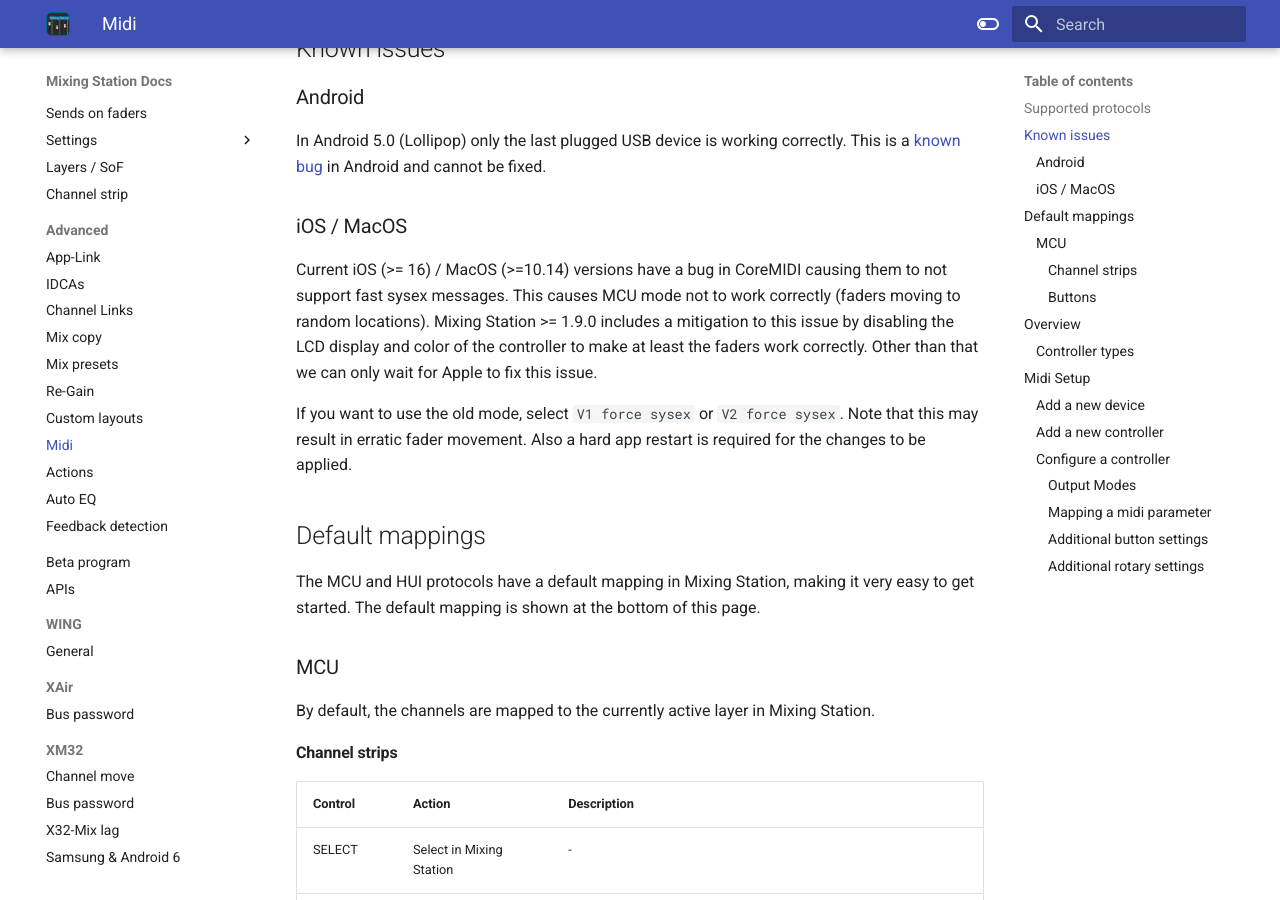
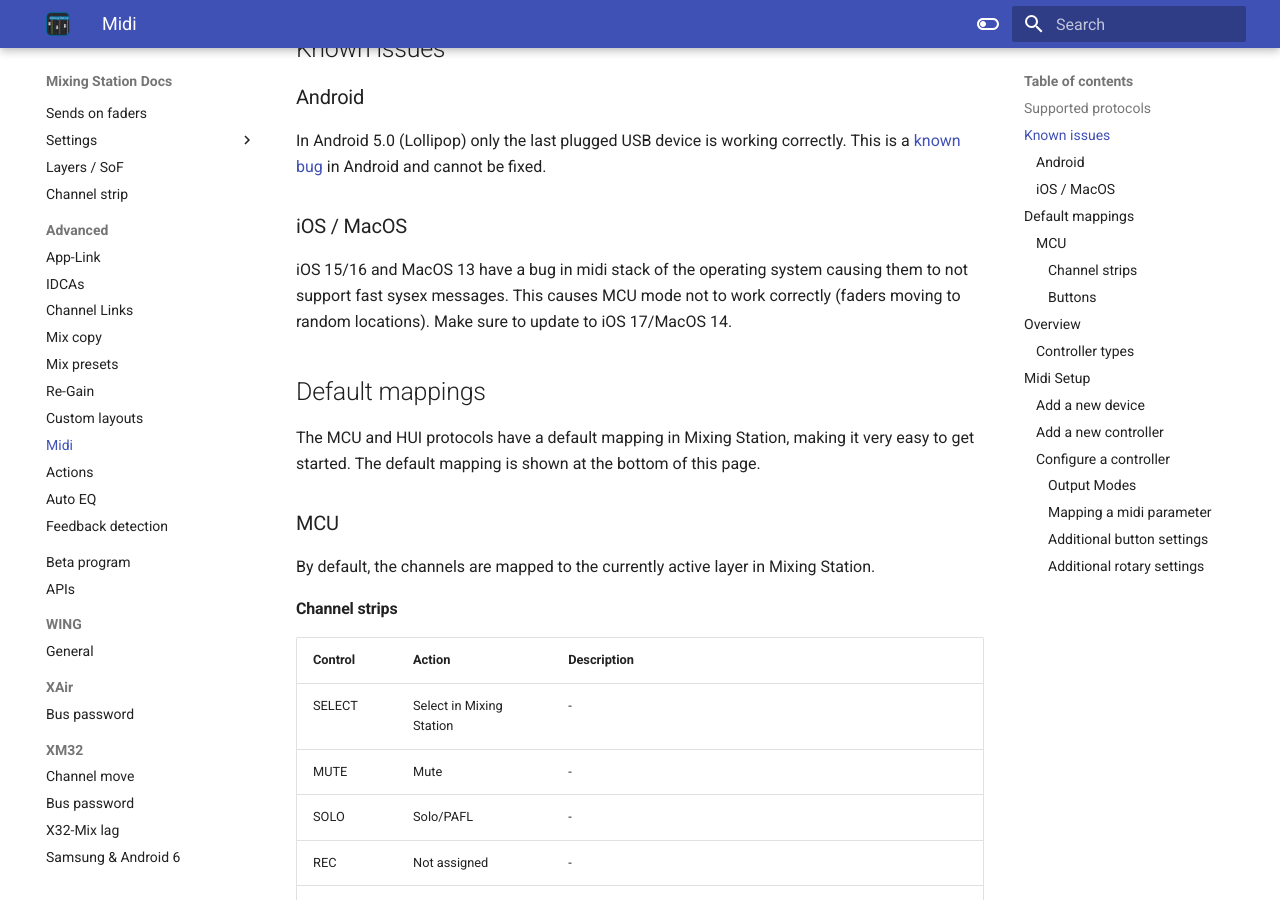
Before and after one commit to davidgiga1993/mixing-station-docs, an MkDocs documentation site: the page built from docs/midi.md, in a window 1280 px wide and 900 px high, scrolled down 545 px. Built offline with MkDocs 1.6.1 and Material for MkDocs 9.7.7, drawn with Linux system fonts in a browser that asks for light colours.

Commit message:
docs: clarify apple midi issue

```diff
--- a/docs/midi.md
+++ b/docs/midi.md
@@ -15,12 +15,8 @@
 In Android 5.0 (Lollipop) only the last plugged USB device is working correctly. This is a [known bug](https://code.google.com/p/android/issues/detail?id=159897) in Android and cannot be fixed.
 
 ### iOS / MacOS
-Current iOS (>= 16) / MacOS (>=10.14) versions have a bug in CoreMIDI causing them to not support fast sysex messages. This causes MCU mode not to work correctly (faders moving to random locations).
-Mixing Station >= 1.9.0 includes a mitigation to this issue by disabling the LCD display and color of the controller to make at least the faders work correctly.
-Other than that we can only wait for Apple to fix this issue.
-
-If you want to use the old mode, select `V1 force sysex` or `V2 force sysex`. Note that this may result in erratic fader movement.
-Also a hard app restart is required for the changes to be applied.
+iOS 15/16 and MacOS 13 have a bug in midi stack of the operating system causing them to not support fast sysex messages. This causes MCU mode not to work correctly (faders moving to random locations).
+Make sure to update to iOS 17/MacOS 14.
 
 ## Default mappings
 The MCU and HUI protocols have a default mapping in Mixing Station, making it very easy to get started.
```
